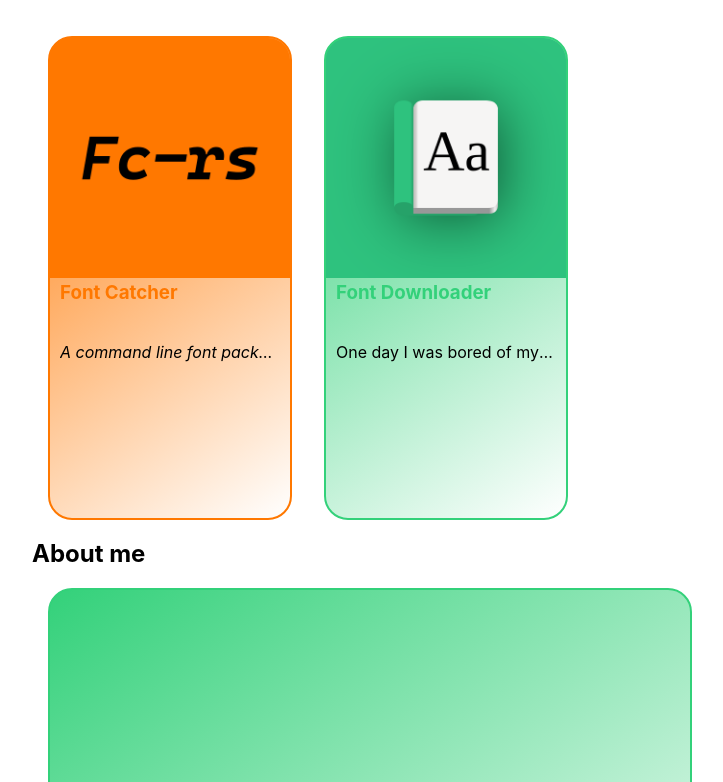
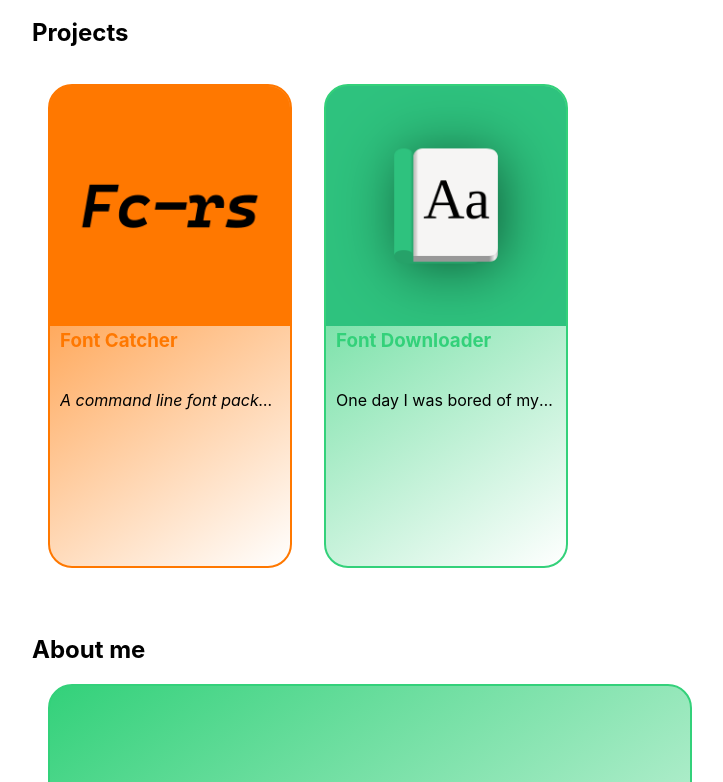
Before and after one commit to GustavoPeredo/Website, a Next.js app: page / in a window 1280 px wide. Shown: the part 738-1520 px from the top of the page, without its empty margins (288-1011 px from the left). Built offline with nearby package versions, Linux system fonts and the light colour scheme.

Commit message:
Fix scroller

```diff
--- a/public/style.css
+++ b/public/style.css
@@ -99,7 +99,7 @@ code {
 .scroller {
 	overflow: auto;
 	width: calc(50vw + 313px);
-	height: 500px;
+	height: 548px;
 	white-space: nowrap;
 }
 
@@ -107,9 +107,13 @@ code {
 	.scroller {
 		overflow: auto;
 		width: 100%;
-		height: 500px;
+		height: 548px;
 		white-space: nowrap;
 	}
+}
+
+.scroller > * {
+	overflow: hidden;
 }
 
 .box {
@@ -147,7 +151,7 @@ code {
 	margin: auto;
 	width: 220px;
 	height: 60px;
-	overflow-y: hidden;
+	overflow: hidden;
 	text-overflow: ellipsis;
  }
 
```
